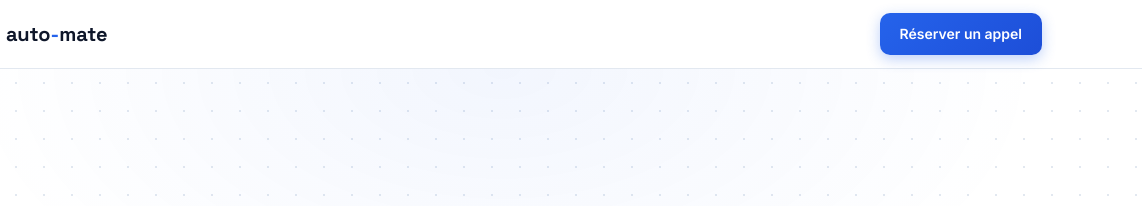
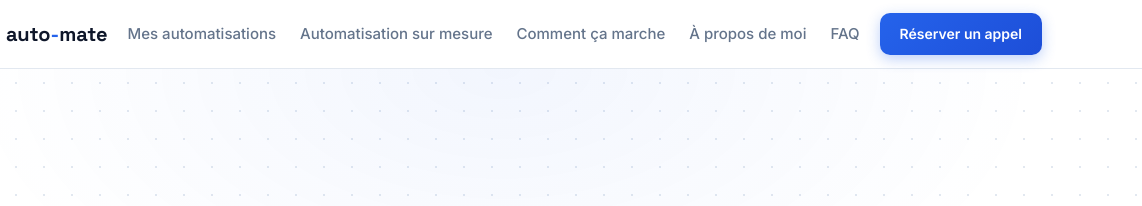
Before and after one commit to gdidier801-png/auto-mate, a plain HTML site: page index.html in a window 1280 px wide. Shown: the top 206 px of the page, 138-1280 px from the left. Drawn offline with Linux system fonts and the light colour scheme.

Commit message:
Nav : liens de sections dans la barre du haut
- Ajoute Mes automatisations, Automatisation sur mesure, Comment ça marche,
  À propos de moi, FAQ entre le logo et le bouton Réserver un appel
- Soulignement dégradé animé au survol, masqués sous 1080px (mobile)

Co-Authored-By: Claude Opus 4.8 <noreply@anthropic.com>

```diff
--- a/css/style.css
+++ b/css/style.css
@@ -165,6 +165,40 @@ img, video { max-width: 100%; display: block; }
   transition: transform 0.3s ease;
 }
 .nav__brand:hover .nav__logo { transform: rotate(-8deg) scale(1.08); }
+
+/* Liens de sections dans la nav (masqués sur petit écran) */
+.nav__links {
+  display: none;
+  align-items: center;
+  gap: 24px;
+}
+.nav__links a {
+  position: relative;
+  font-size: 15px;
+  font-weight: 500;
+  color: var(--text-muted);
+  text-decoration: none;
+  white-space: nowrap;
+  transition: color 0.2s ease;
+}
+.nav__links a::after {
+  content: "";
+  position: absolute;
+  left: 0;
+  bottom: -5px;
+  width: 0;
+  height: 2px;
+  border-radius: 2px;
+  background: linear-gradient(90deg, var(--accent), var(--blue-400));
+  transition: width 0.25s ease;
+}
+.nav__links a:hover { color: var(--text); }
+.nav__links a:hover::after { width: 100%; }
+
+/* Affichage à partir d'un écran assez large pour les 5 liens */
+@media (min-width: 1080px) {
+  .nav__links { display: flex; }
+}
 
 /* ===== Hero ===== */
 .hero {
--- a/index.html
+++ b/index.html
@@ -28,6 +28,13 @@
         <img src="assets/images/logo.svg" alt="" class="nav__logo" width="34" height="34">
         <span>auto<span class="accent">-</span>mate</span>
       </a>
+      <nav class="nav__links" aria-label="Sections du site">
+        <a href="#automatisations">Mes automatisations</a>
+        <a href="#sur-mesure">Automatisation sur mesure</a>
+        <a href="#process">Comment ça marche</a>
+        <a href="#a-propos">À propos de moi</a>
+        <a href="#faq">FAQ</a>
+      </nav>
       <a href="https://cal.com/gaspard-didier-aiuucr/appel-de-decouverte" class="btn btn--primary btn--small" target="_blank" rel="noopener">Réserver un appel</a>
     </div>
   </header>
```
